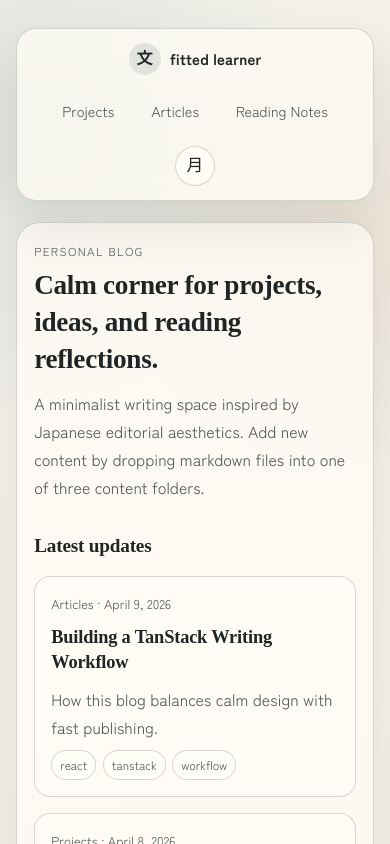
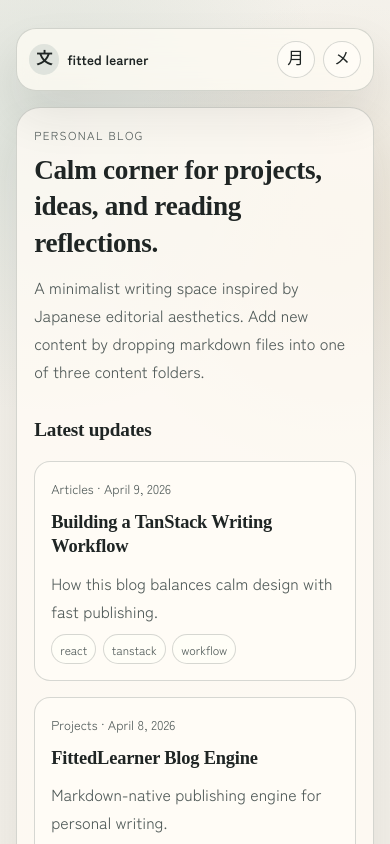
Before and after one commit to BalogunofAfrica/fittedlearner, a React (Vite) app: page / in a window 390 px wide. Shown: the top 844 px of the page. Built offline with nearby package versions, Linux system fonts and the light colour scheme.

Commit message:
fix mobile responsiveness

```diff
--- a/src/styles.css
+++ b/src/styles.css
@@ -104,7 +104,7 @@ a {
 .site-header {
   position: sticky;
   top: 1rem;
-  z-index: 10;
+  z-index: 30;
   display: flex;
   align-items: center;
   justify-content: space-between;
@@ -145,6 +145,12 @@ a {
   display: flex;
   align-items: center;
   gap: 0.6rem;
+}
+
+.header-controls {
+  display: inline-flex;
+  align-items: center;
+  gap: 0.55rem;
 }
 
 .nav-link {
@@ -195,6 +201,44 @@ a {
   font-family: 'Noto Serif JP', 'Hiragino Mincho ProN', serif;
   font-size: 1.05rem;
   line-height: 1;
+}
+
+.menu-toggle {
+  display: none;
+  border: 1px solid var(--border);
+  background: var(--surface);
+  color: var(--text-primary);
+  width: 2.5rem;
+  height: 2.5rem;
+  padding: 0;
+  border-radius: 999px;
+  font: inherit;
+  cursor: pointer;
+  transition:
+    border-color 180ms ease,
+    transform 180ms ease,
+    background-color 180ms ease;
+}
+
+.menu-toggle:hover {
+  border-color: var(--accent);
+  background: var(--accent-soft);
+  transform: translateY(-1px);
+}
+
+.menu-toggle-icon {
+  font-family: 'Noto Serif JP', 'Hiragino Mincho ProN', serif;
+  font-size: 1rem;
+  line-height: 1;
+}
+
+.menu-toggle[aria-expanded='true'] {
+  border-color: var(--accent);
+  background: var(--accent-soft);
+}
+
+.menu-backdrop {
+  display: none;
 }
 
 .sr-only {
@@ -466,19 +510,121 @@ a {
 @media (max-width: 900px) {
   .site-header {
     border-radius: 20px;
-    flex-wrap: wrap;
-    justify-content: center;
-    text-align: center;
+    display: grid;
+    grid-template-columns: 1fr auto;
+    align-items: center;
+    gap: 0.7rem;
+    padding: 0.72rem 0.78rem;
+    position: sticky;
+    overflow: visible;
   }
 
   .site-nav {
-    order: 1;
-    width: 100%;
-    justify-content: center;
-    flex-wrap: wrap;
+    position: absolute;
+    right: 0;
+    top: calc(100% + 0.5rem);
+    display: grid;
+    grid-template-columns: 1fr;
+    gap: 0.38rem;
+    padding: 0.56rem;
+    width: min(82vw, 320px);
+    border: 1px solid var(--border);
+    border-radius: 16px;
+    background: color-mix(in srgb, var(--surface-strong) 96%, var(--bg) 4%);
+    box-shadow: var(--shadow);
+    z-index: 35;
+    opacity: 0;
+    transform: translateY(-8px) scale(0.98);
+    visibility: hidden;
+    pointer-events: none;
+    transition:
+      opacity 180ms ease,
+      transform 220ms ease,
+      visibility 220ms ease;
   }
 
-  .theme-toggle {
-    order: 2;
+  .site-nav.is-open {
+    opacity: 1;
+    transform: translateY(0) scale(1);
+    visibility: visible;
+    pointer-events: auto;
+  }
+
+  .nav-link {
+    justify-content: flex-start;
+    border-radius: 12px;
+    padding: 0.56rem 0.72rem;
+    border: 1px solid transparent;
+    background: transparent;
+    color: var(--text-primary);
+  }
+
+  .nav-link:hover {
+    background: var(--accent-soft);
+    border-color: color-mix(in srgb, var(--border) 72%, var(--accent) 28%);
+  }
+
+  .nav-link[aria-current='page'] {
+    background: var(--accent-soft);
+    border-color: color-mix(in srgb, var(--border) 65%, var(--accent) 35%);
+    color: var(--text-primary);
+  }
+
+  .site-brand {
+    min-width: 0;
+  }
+
+  .site-brand-text {
+    font-size: 0.88rem;
+  }
+
+  .header-controls {
+    justify-self: end;
+  }
+
+  .menu-toggle {
+    display: grid;
+    place-items: center;
+  }
+
+  .site-main {
+    margin-top: 1rem;
+  }
+
+  .menu-backdrop {
+    display: block;
+    position: fixed;
+    inset: 0;
+    z-index: 20;
+    border: 0;
+    margin: 0;
+    padding: 0;
+    background: color-mix(in srgb, var(--bg) 58%, transparent);
+    backdrop-filter: blur(2px);
   }
 }
+
+@media (max-width: 520px) {
+  .site-brand {
+    gap: 0.5rem;
+  }
+
+  .site-brand-mark {
+    width: 1.9rem;
+    height: 1.9rem;
+  }
+
+  .site-brand-text {
+    font-size: 0.84rem;
+  }
+
+  .theme-toggle,
+  .menu-toggle {
+    width: 2.35rem;
+    height: 2.35rem;
+  }
+
+  .site-nav {
+    width: 100%;
+  }
+}
--- a/src/views/root-layout.tsx
+++ b/src/views/root-layout.tsx
@@ -1,4 +1,5 @@
 import { Link, Outlet } from '@tanstack/react-router';
+import { useState } from 'react';
 import { useThemeMode } from '../lib/theme';
 
 const navItems = [
@@ -8,12 +9,17 @@ const navItems = [
 ];
 
 export function RootLayout() {
+  const [isMobileMenuOpen, setIsMobileMenuOpen] = useState(false);
   const { theme, toggleTheme } = useThemeMode();
   const isDarkTheme = theme === 'dark';
   const toggleLabel = isDarkTheme
     ? 'Switch to light mode'
     : 'Switch to dark mode';
   const iconGlyph = isDarkTheme ? '日' : '月';
+  const mobileMenuLabel = isMobileMenuOpen
+    ? 'Close navigation menu'
+    : 'Open navigation menu';
+  const mobileMenuGlyph = isMobileMenuOpen ? '閉' : 'メ';
 
   return (
     <div className="app-shell">
@@ -23,12 +29,19 @@ export function RootLayout() {
           <span className="site-brand-text">fitted learner</span>
         </Link>
 
-        <nav className="site-nav" aria-label="Primary">
+        <nav
+          id="primary-navigation"
+          className={`site-nav${isMobileMenuOpen ? ' is-open' : ''}`}
+          aria-label="Primary"
+        >
           {navItems.map((item) => (
             <Link
               key={item.to}
               to={item.to}
               className="nav-link"
+              onClick={() => {
+                setIsMobileMenuOpen(false);
+              }}
               activeProps={{
                 'aria-current': 'page',
               }}
@@ -38,6 +51,7 @@ export function RootLayout() {
           ))}
         </nav>
 
+        <div className="header-controls">
           <button
             type="button"
             className="theme-toggle"
@@ -50,7 +64,36 @@ export function RootLayout() {
             </span>
             <span className="sr-only">{toggleLabel}</span>
           </button>
+
+          <button
+            type="button"
+            className="menu-toggle"
+            onClick={() => {
+              setIsMobileMenuOpen((previousState) => !previousState);
+            }}
+            aria-controls="primary-navigation"
+            aria-expanded={isMobileMenuOpen}
+            aria-label={mobileMenuLabel}
+            title={mobileMenuLabel}
+          >
+            <span className="menu-toggle-icon" aria-hidden="true">
+              {mobileMenuGlyph}
+            </span>
+            <span className="sr-only">{mobileMenuLabel}</span>
+          </button>
+        </div>
       </header>
+
+      {isMobileMenuOpen ? (
+        <button
+          type="button"
+          className="menu-backdrop"
+          onClick={() => {
+            setIsMobileMenuOpen(false);
+          }}
+          aria-label="Close navigation menu"
+        />
+      ) : null}
 
       <main className="site-main">
         <Outlet />
```
Lines whose indentation alone changed are shown as unchanged.
